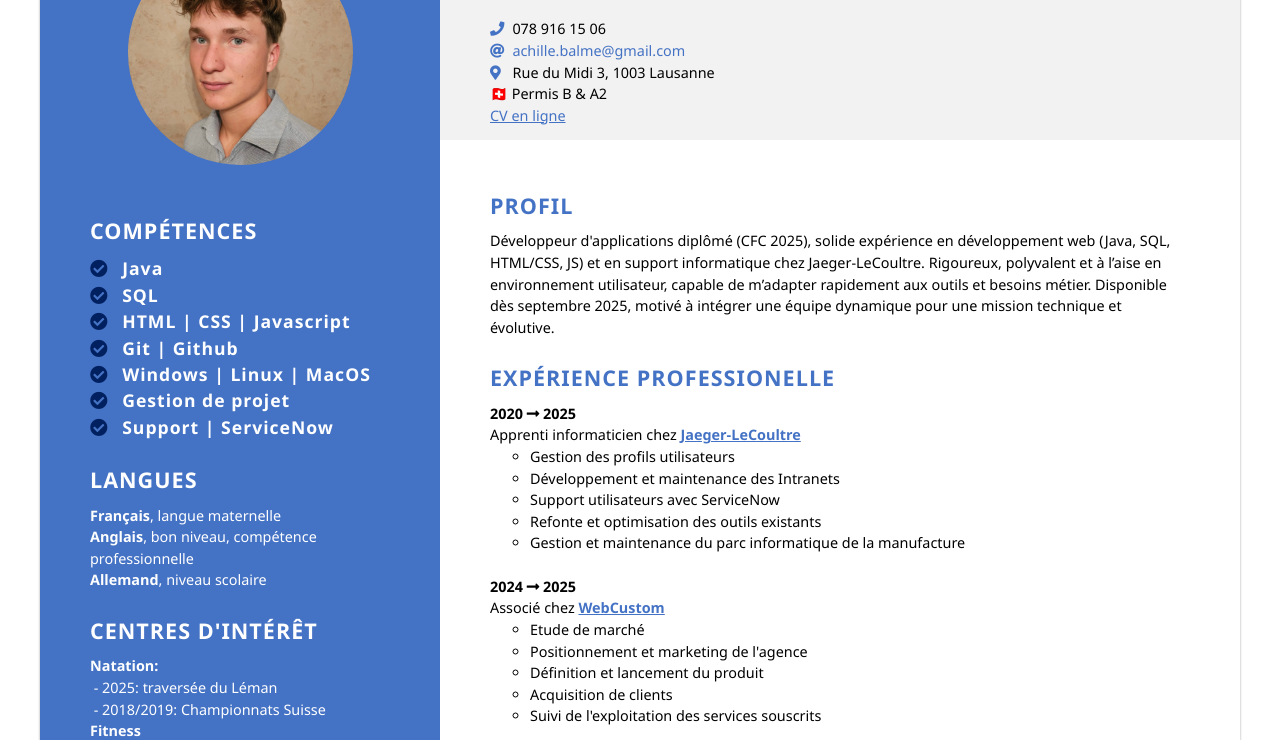
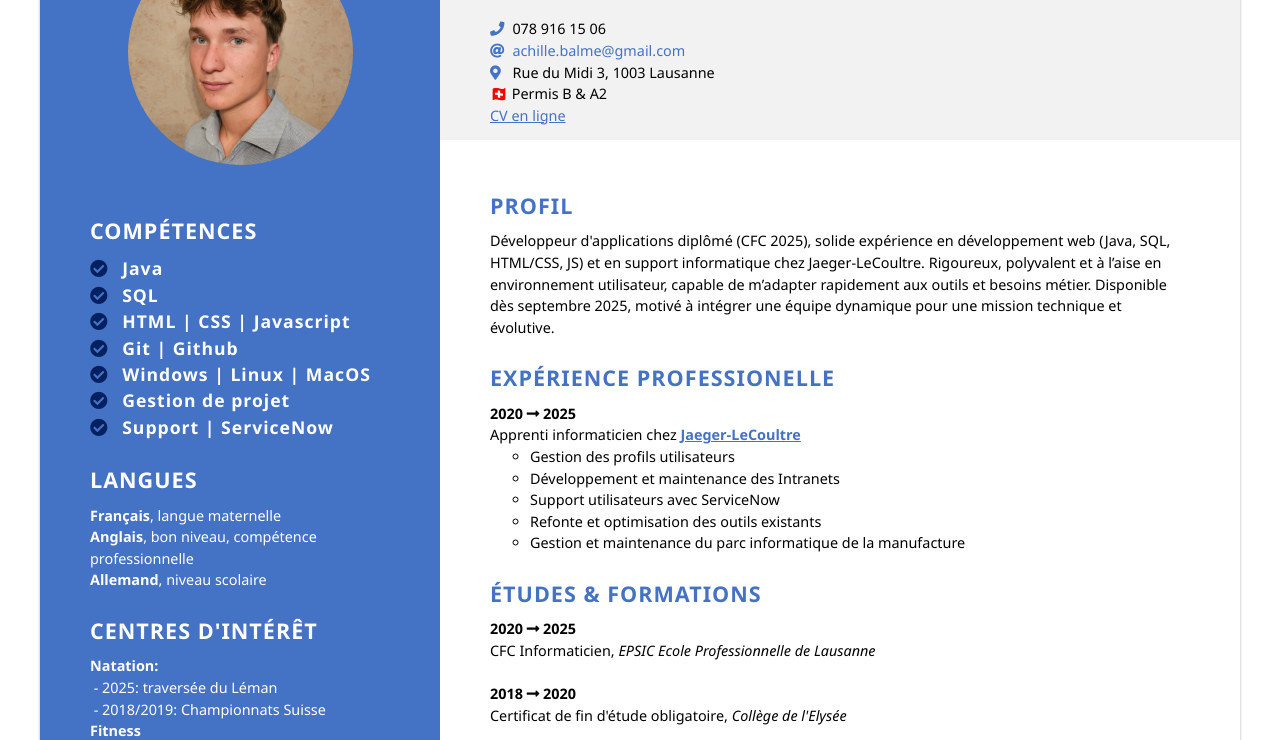
Before and after one commit to im4R3S/cv-achillebalme, a plain HTML site: page index.html in a window 1280 px wide. Shown: the part 210-950 px from the top of the page. Drawn offline with Linux system fonts and the light colour scheme.

Commit message:
Update index.html

```diff
--- a/index.html
+++ b/index.html
@@ -77,19 +77,6 @@
                     <li>Refonte et optimisation des outils existants</li>
                     <li>Gestion et maintenance du parc informatique de la manufacture</li>
                 </ul>
-                <br>
-                <p>
-                    <strong>2024 <i class="fas fa-long-arrow-alt-right"></i> 2025</strong>
-                    <br>
-                    Associé chez <b><a href="https://webcustom.ch" target="blank" style=" text-decoration: underline;">WebCustom</a></b>
-                </p>
-                <ul class="experience-list">
-                    <li>Etude de marché</li>
-                    <li>Positionnement et marketing de l'agence</li>
-                    <li>Définition et lancement du produit</li>
-                    <li>Acquisition de clients</li>
-                    <li>Suivi de l'exploitation des services souscrits</li>
-                </ul>
             </div>
             <div class="section">
                 <h2><span class="text-blue">Études & formations</span></h2>
```
